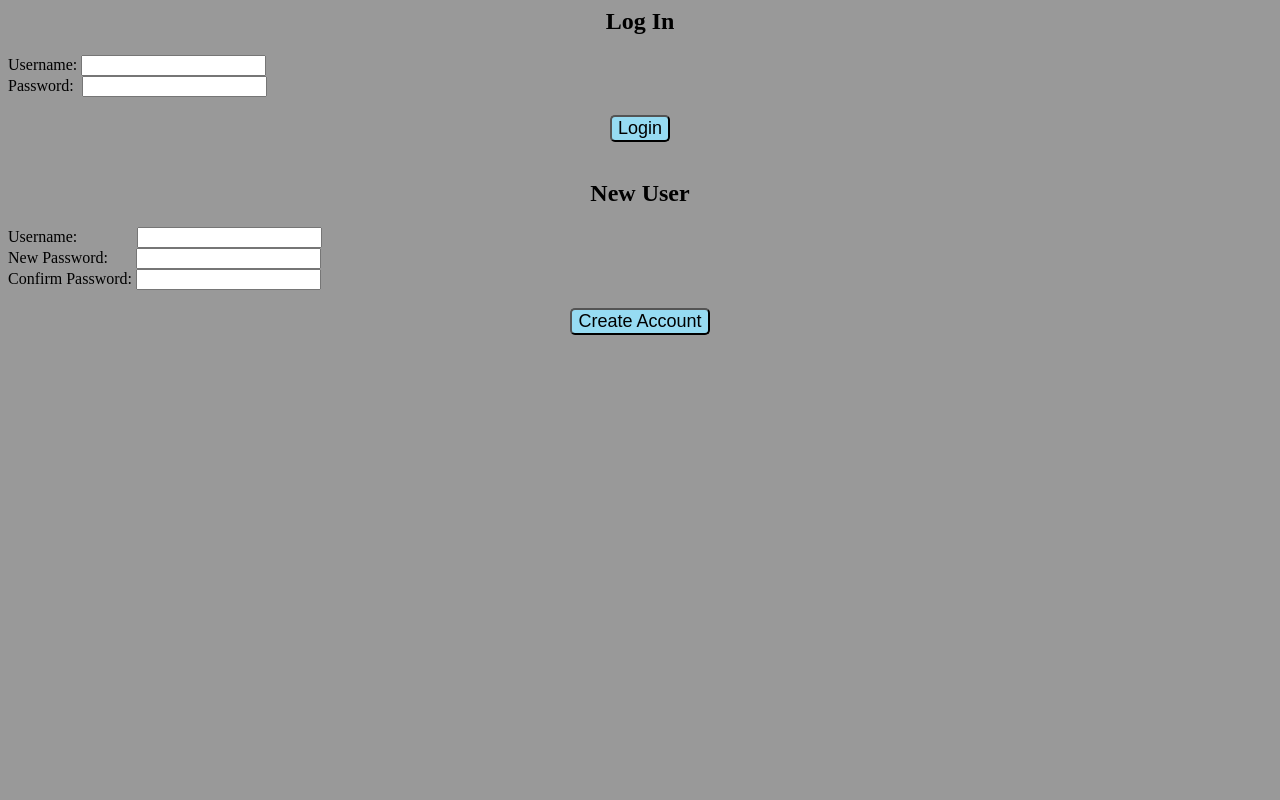
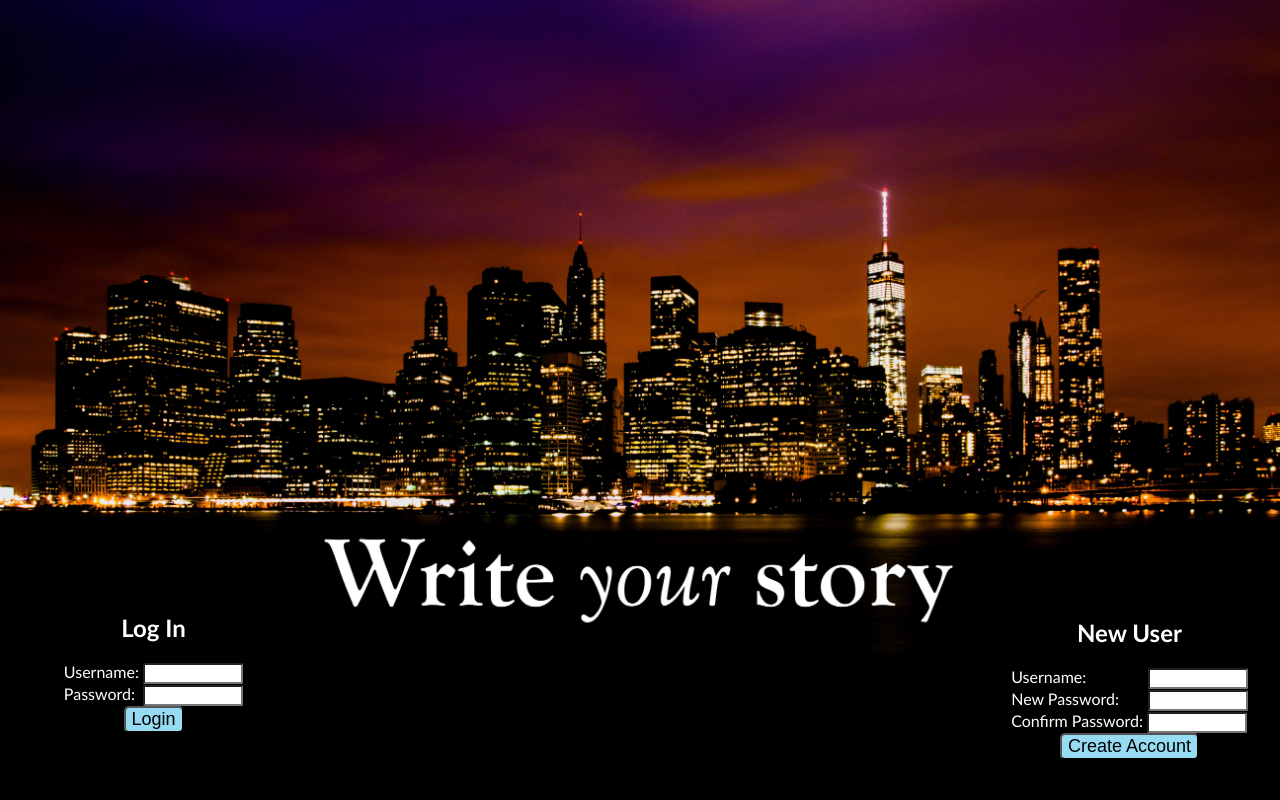
Before and after one commit to chrisliang98/1.62X10ToThe11, a Flask app: page / in a window 1280 px wide. Run offline with Flask 2, Linux system fonts and the light colour scheme.

Commit message:
more organized home, error msgs for acc creation and login

```diff
--- a/app.py
+++ b/app.py
@@ -16,13 +16,15 @@
         #uname = request.form['username']
 	#pword = request.form['password']
     	#if credentials valid, log them in with session
-        if button == "create":
+        if button == "Create Account":
             newUser = request.form['newUser']
             newPass = request.form['newPass']
             newPassC = request.form['newPassC']
             if (newPass == newPassC):
                 module.newUser(newUser,newPass)
-                return redirect(url_for('home'))
+                return render_template('home.html',success="Account created!")
+            else:
+                return render_template('home.html',error2="Passwords do not match!")
         if button == "Login":
             uname = request.form['username']
             pword = request.form['password']
--- a/static/style.css
+++ b/static/style.css
@@ -3,6 +3,52 @@
 
 body {
     background: #999999;
+    font-family:"Trebuchet MS", Helvetica, sans-serif;
+
+}
+
+.home {
+    background-size: cover;
+    background-repeat: no-repeat;
+    background-position: center center;
+    background-image: url('/static/back.jpg');
+}
+
+.box {
+    width:100px;
+    border-radius:2px;
+}
+
+.right {
+    color:white;
+    position:fixed;
+    bottom:3%;
+    left: 79%;
+}
+
+.left {
+    color:white;
+    position:fixed;
+    bottom:4%;
+    right:81%;
+}
+
+.error1{
+    position:fixed;
+    bottom: 1%;
+    right: 80%;
+}
+
+.error2{
+    position:fixed;
+    bottom: 0;
+    left: 82%;
+}
+
+.success{
+    position:fixed;
+    bottom: 0;
+    left: 82%;
 }
 
 ul li {
@@ -22,6 +68,6 @@
     background-color: #96DBF2;
 }
 
-h1 {
-
+a {
+    text-decoration:none;
 }
--- a/templates/home.html
+++ b/templates/home.html
@@ -9,38 +9,40 @@
         {% if not 'n' in session %}
         <form method="POST" class="left">
             <center>
-            {% if error %}
-            <h2> {{error}} </h2>
-            {% endif %}
             <h2>Log In</h2>
             </center>
             Username: <input type="text" name="username" class="box">
             <br>
             Password:&nbsp; <input type="password" name="password" class="box">
-            <br><br>
+            <br>
             <center>
             <input type="submit" class="button" name="button" value="Login">
             </center>
             <br>
         </form>
+            {% if error %}
+            <p class="error1"><font color="red">{{error}}</font>
+            {% endif %}
+            {% if success %}
+            <p class="success"><font color="green">{{success}}</font>
+            {% endif %}
         <form method="POST" class="right">
             <center>
-            {% if error2 %}
-            <h2> {{error2}} </h2>
-            {% endif %}
             <h2> New User </h2>
             </center>
             Username:&nbsp;&nbsp;&nbsp;&nbsp;&nbsp;&nbsp;&nbsp;&nbsp;&nbsp;&nbsp;&nbsp;&nbsp;&nbsp;&nbsp;&nbsp;<input type="text" name="newUser" class="box">
             <br>
-            New Password:&nbsp;&nbsp;&nbsp;&nbsp;&nbsp;&nbsp;&nbsp;<input type="text" name="newPass" class="box">
+            New Password:&nbsp;&nbsp;&nbsp;&nbsp;&nbsp;&nbsp;&nbsp;<input type="password" name="newPass" class="box">
             <br>
             Confirm Password: <input type="password" name="newPassC" class="box">
-            <br><br>
+            <br>
             <center>
             <input type="submit" class="button" name="button" value="Create Account">
             </center>
         </form>
-
+            {% if error2 %}
+            <p class="error2"><font color="red"> {{error2}} </font>
+            {% endif %}
         {% else %}
         <nav>
             <a href='/newStory'>Submit New Story | </a>
```
